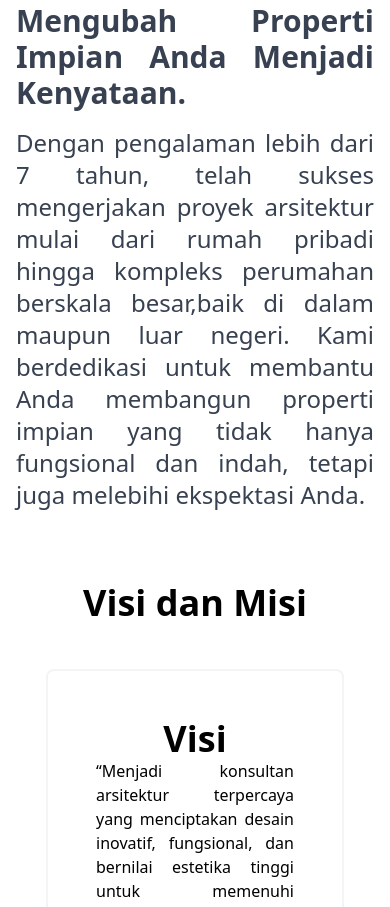
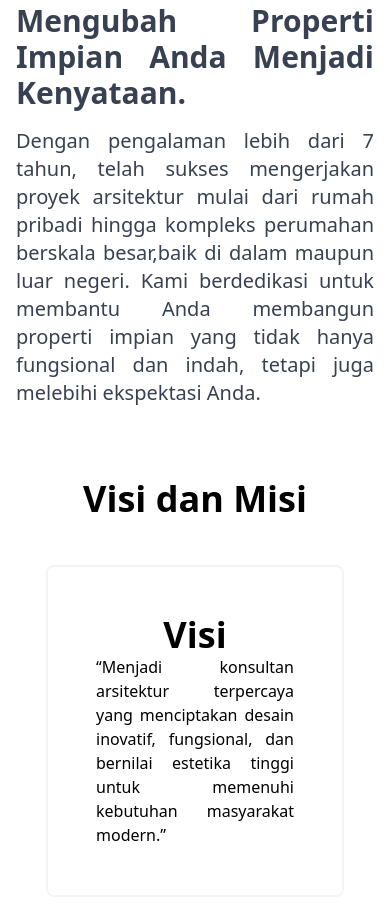
Before and after one commit to M-o-ha-med/WEBFUNNEL, a React (Vite) app: page / in a window 390 px wide. Shown: the part 1040-1947 px from the top of the page. Built offline with nearby package versions, Linux system fonts and the light colour scheme.

Commit message:
Update AboutUs.tsx

```diff
--- a/src/components/AboutUs.tsx
+++ b/src/components/AboutUs.tsx
@@ -15,7 +15,7 @@ return (
       <div className="md:col-span-2">
         <div className="max-w-lg md:max-w-none">
 		  <h3 className="text-3xl text-justify mt-4 text-gray-700 font-bold" >Mengubah Properti Impian Anda Menjadi Kenyataan.</h3>
-          <p className="text-2xl text-justify mt-4 text-gray-700">
+          <p className="text-xl xl: text-2xl md:text-2xl text-justify mt-4 text-gray-700">
 			Dengan pengalaman lebih dari 7 tahun, telah sukses mengerjakan proyek arsitektur mulai dari rumah pribadi hingga kompleks perumahan berskala besar,baik di dalam maupun luar negeri.
 			Kami berdedikasi untuk membantu Anda membangun properti impian yang tidak hanya fungsional dan indah, tetapi juga melebihi ekspektasi Anda.
           </p>
```
